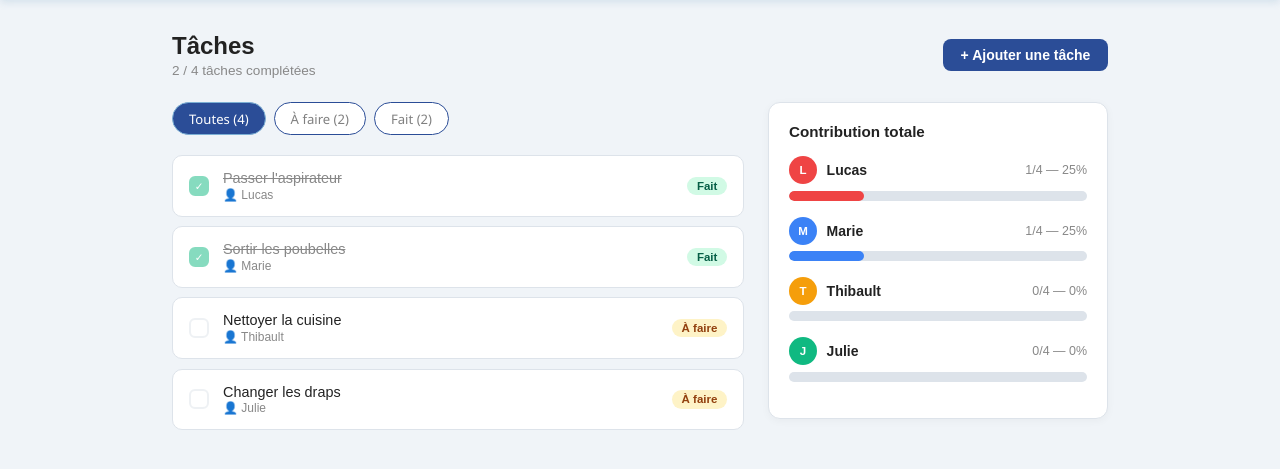
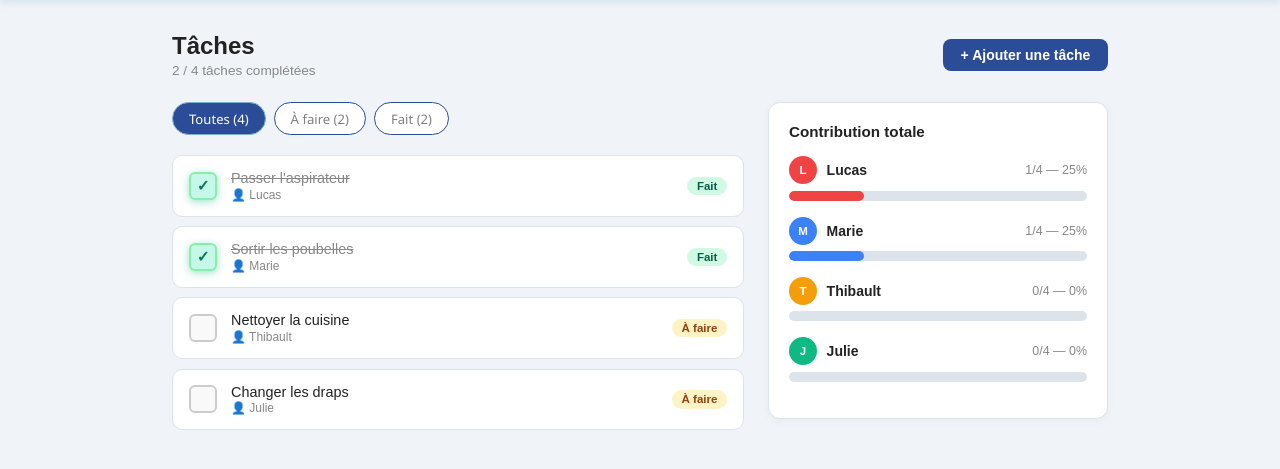
Before and after one commit to balletFrancois18/Projet-IHM-Colocation, a Flask app: page /taches in a window 1280 px wide. Shown: the part 56-525 px from the top of the page. Run offline with Flask 3, Linux system fonts and the light colour scheme; the visitor is signed in with stand-in values (Sample User, id 1).

Commit message:
modif page taĉhes

```diff
--- a/static/style.css
+++ b/static/style.css
@@ -868,17 +868,55 @@ nav a.nav-link:hover { background: rgba(255,255,255,0.15); }
 .tache-card:hover { box-shadow: 0 2px 10px rgba(123,175,212,0.15); transform: translateX(2px); }
 
 .tache-check {
-  width: 20px; height: 20px;
+  width: 28px; height: 28px;
   border-radius: 6px;
-  border: 2px solid var(--border);
+  border: 2.5px solid #333333;
   flex-shrink: 0;
   display: flex; align-items: center; justify-content: center;
-  font-size: 0.65rem; color: white;
-  transition: all 0.2s; cursor: pointer;
+  font-size: 0.9rem;
+  color: #333333;
+  font-weight: 700;
+  transition: all 0.3s ease;
+  cursor: pointer;
   text-decoration: none;
+  background: white;
+  padding: 0;
+  margin: 0;
+  font-family: inherit;
 }
 
-.tache-check.done { background: var(--green); border-color: var(--green); }
+.tache-check:hover {
+  border-color: var(--green);
+  box-shadow: 0 0 8px rgba(16, 185, 129, 0.3);
+  background: #f0fdf4;
+}
+
+.tache-check.done {
+  background: var(--green);
+  border-color: var(--green);
+  color: white;
+  box-shadow: 0 2px 8px rgba(16, 185, 129, 0.4);
+  font-size: 0.95rem;
+}
+
+.tache-check-disabled {
+  border-color: #cccccc !important;
+  background: #f9f9f9 !important;
+  color: #aaaaaa !important;
+  cursor: not-allowed !important;
+}
+
+.tache-check-disabled:hover {
+  border-color: #cccccc !important;
+  box-shadow: none !important;
+  background: #f9f9f9 !important;
+}
+
+.tache-check-disabled.done {
+  background: #c5f8e8 !important;
+  border-color: #86efac !important;
+  color: #047857 !important;
+}
 .tache-info { flex: 1; }
 .tache-titre { font-size: 0.9rem; font-weight: 500; color: var(--text); }
 .tache-titre.done { text-decoration: line-through; color: var(--muted); }
--- a/templates/taches.html
+++ b/templates/taches.html
@@ -77,13 +77,13 @@
             {% if tache.user_id == session.get('user_id') %}
               <!-- C'est SA tâche → cocher cliquable -->
               <form method="POST" action="{{ url_for('taches.cocher_tache', id=tache.id) }}" style="margin:0;">
-                <button type="submit" class="tache-check {% if tache.faite %}done{% endif %}" style="border:none;background:none;padding:0;cursor:pointer;">
+                <button type="submit" class="tache-check {% if tache.faite %}done{% endif %}">
                   {% if tache.faite %}✓{% endif %}
                 </button>
               </form>
             {% else %}
-              <!-- Tâche d'un autre → lecture seule -->
-              <div class="tache-check {% if tache.faite %}done{% endif %}" style="cursor:default; opacity:0.5;">
+              <!-- Tâche d'un autre → lecture seule, visuellement différente -->
+              <div class="tache-check tache-check-disabled {% if tache.faite %}done{% endif %}">
                 {% if tache.faite %}✓{% endif %}
               </div>
             {% endif %}
```
